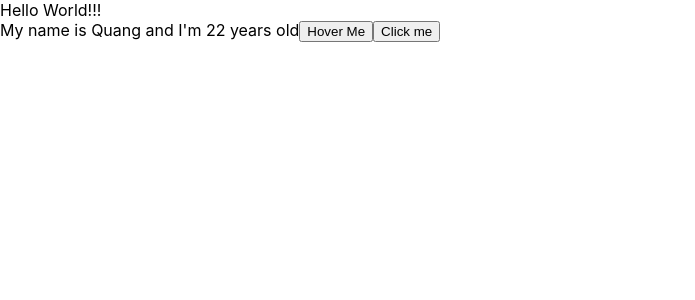
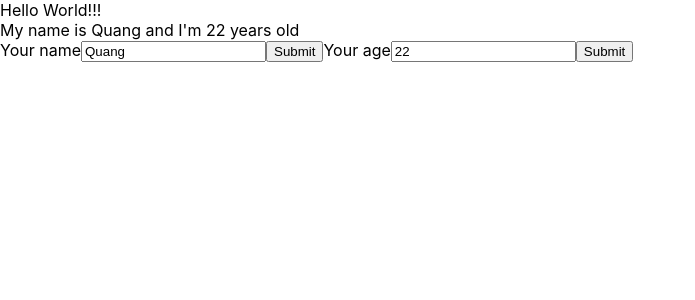
Before and after one commit to thanhquang259/test-demo-React, a React (Create React App) app: page / in a window 1280 px wide. Shown: the top 300 px of the page, without its empty margins (0-695 px from the left). Built offline with nearby package versions, Linux system fonts and the light colour scheme.

Commit message:
Component Cha Long Con

```diff
--- a/src/Components/MyComponent.js
+++ b/src/Components/MyComponent.js
@@ -2,14 +2,11 @@
 // function component
 
 import React from "react"
+import UserInfor from "./UserInfor";
 
 class MyComponent extends React.Component {
-    state = {
-        name: 'Quang',
-        age: 22
-    };
-    handleClick(event) {
-        // console.log('Click me ')
+
+    handleClick(event) {    //click chuột
         // console.log('My name is', this.state.name)
         // console.log('random', Math.floor(Math.random() * 100) + 1);
         console.log('I am', this.state.age, 'years old');
@@ -19,20 +16,20 @@
             age: Math.floor((Math.random() * 100) + 1)
         })
     }
-    handleOnMoverOver(event) {
+    handleOnMoverOver(event) {  ///hower chuột
         console.log(event.pageX)
     }
     //state dùng để ghi các thuộc tính của component và có thể thay đổi dễ dàng
     // muốn in ra các phần tử trong state phải bỏ trong {} và keyword this để ánh xạ
+
+
+
+
     //JSX
     render() {
         return (
             <div>
-                My name is {this.state.name} and
-                I'm {this.state.age} years old
-                <button onMouseOver={this.handleOnMoverOver}>Hover Me</button>
-                <button onClick={(event) => { this.handleClick(event) }}>Click me </button>
-
+                <UserInfor></UserInfor>
             </div>
 
         );
--- /dev/null
+++ b/src/Components/UserInfor.js
@@ -0,0 +1,53 @@
+import React from 'react';
+
+class UserInfor extends React.Component {
+    state = {
+        name: 'Quang',
+        age: 22,
+        address: 'Ho Chi Minh'
+    };
+    handleOnChangeInput = (event) => {
+        this.setState({
+            name: event.target.value
+        })
+    }
+    handleOnChangeAge = (event) => {
+        this.setState({
+            age: event.target.value
+        })
+    }
+    handleOnSubmit = (event) => {
+        event.preventDefault(); //ngăn chặn load lại trang
+        console.log(this.state)
+    }
+    render() {
+        return (
+            <div>
+                My name is {this.state.name} and
+                I'm {this.state.age} years old
+                {/* <button onMouseOver={this.handleOnMoverOver}>Hover Me</button> */}
+                {/* <button onClick={(event) => { this.handleClick(event) }}>Click me </button> */}
+                <form onSubmit={(event) => this.handleOnSubmit(event)}>
+                    <label>Your name</label>
+                    <input
+                        value={this.state.name} // đặt giá trị default cho ô text
+                        type='text'
+                        onChange={(event) => this.handleOnChangeInput(event)}
+                    />
+                    <button>Submit</button>
+
+                    <label>Your age</label>
+                    <input
+                        value={this.state.age} // đặt giá trị default cho ô text
+                        type='text'
+                        onChange={(event) => this.handleOnChangeAge(event)}
+                    />
+                    <button>Submit</button>
+                </form>
+
+            </div>
+        )
+    }
+}
+
+export default UserInfor;
```
